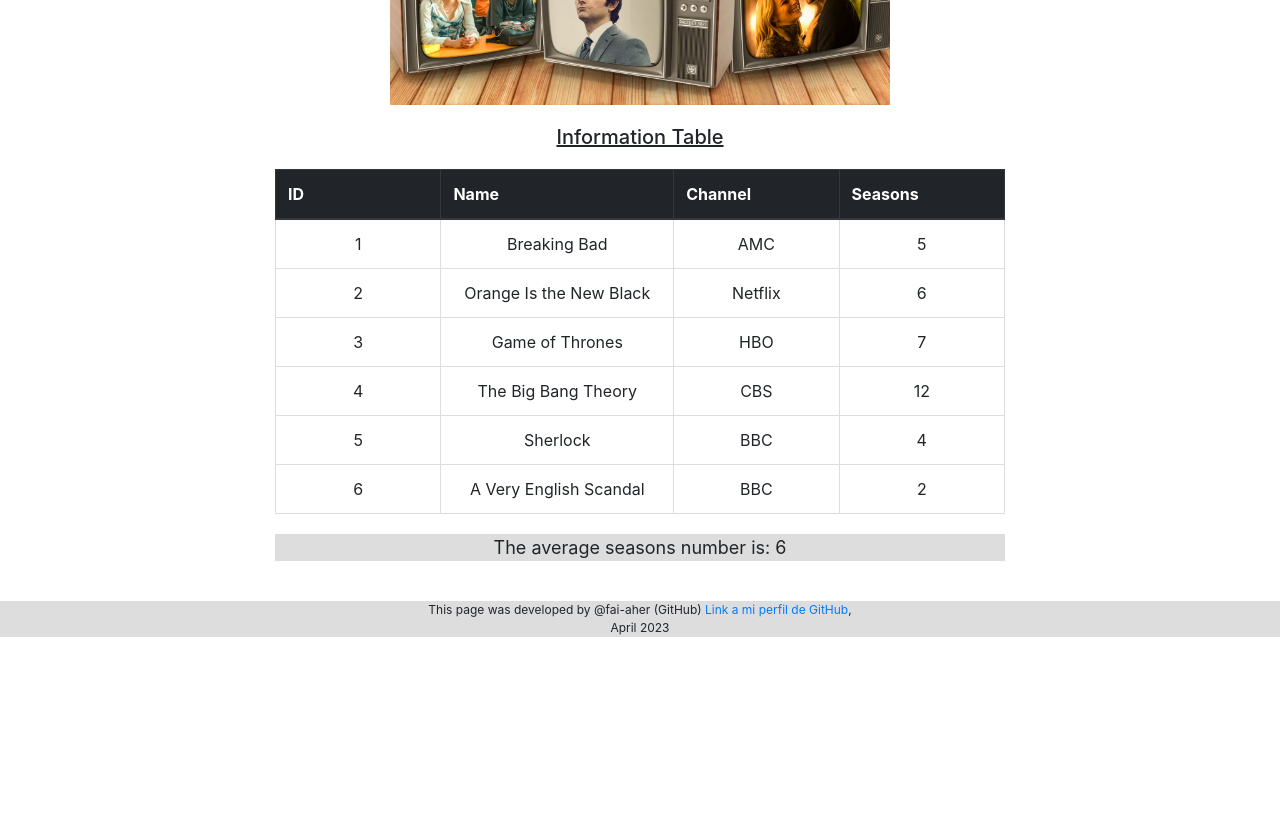
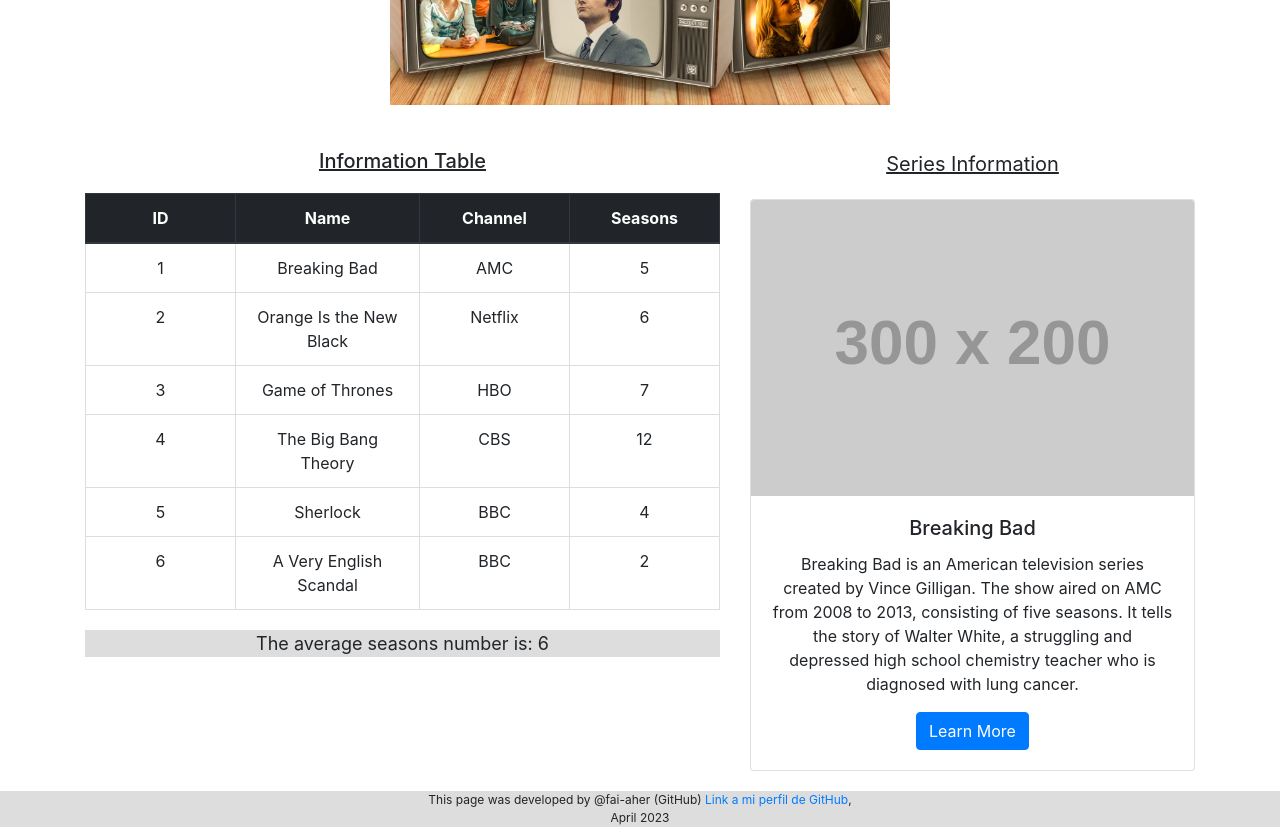
Before and after one commit to fai-aher/Practical_Typescript_Project, a plain HTML site: page typescript_part1/index.html in a window 1280 px wide. Shown: the part 380-1212 px from the top of the page. Before the commit the page ends 1022 px from the top, so only its background shows below. Drawn offline with nearby package versions, Linux system fonts and the light colour scheme; placeholder pictures from the web are drawn by us.

Commit message:
Bootstrap card created

```diff
--- a/typescript_part1/index.html
+++ b/typescript_part1/index.html
@@ -15,14 +15,14 @@
                 </div>
             </div>
             <div class="row">
-                <div class = "col-12 text-center">
+                <div class = "col-12 text-center mb-4">
                     <h2 class = "margen font-weight-bold">TV Series Information</h2>
                         <img class="img-fluid mx-auto"src="./image.webp" height="500px" width="500px" alt="Avatar">
-                    <h3 class = "margen2">Information Table</h2>
                     </div>
             </div>
             <div class="row">
-                <div class = "col-8 offset-md-2">
+                <div class = "col-7 text-center">
+                    <h3 class = "margen2">Information Table</h2>
                     <table class="table">
                         <thead class="thead-dark">
                             <tr>
@@ -38,6 +38,18 @@
                     <p id="avgSeasons" class = "avgSeasons">
                     </p>
                 </div>
+                <!-- Second column beginning for card information  -->
+                <div class="col-5 text-center">
+                    <p class="margen2">Series Information</p>
+                    <div class="card">
+                        <img src="https://via.placeholder.com/300x200" class="card-img-top" alt="...">
+                        <div class="card-body">
+                          <h5 class="card-title">Breaking Bad</h5>
+                          <p class="card-text">Breaking Bad is an American television series created by Vince Gilligan. The show aired on AMC from 2008 to 2013, consisting of five seasons. It tells the story of Walter White, a struggling and depressed high school chemistry teacher who is diagnosed with lung cancer.</p>
+                          <a href="#" class="btn btn-primary">Learn More</a>
+                        </div>
+                      </div>
+                </div>
             </div>
         </div>
 
--- a/typescript_part1/styles.css
+++ b/typescript_part1/styles.css
@@ -59,7 +59,6 @@
   .avgSeasons {
     font-size: 18px;
     background-color: #ddd;
-    vertical-align: auto;
     text-align: center;
     margin-top: 20px;
     margin-bottom: 20px;
```
